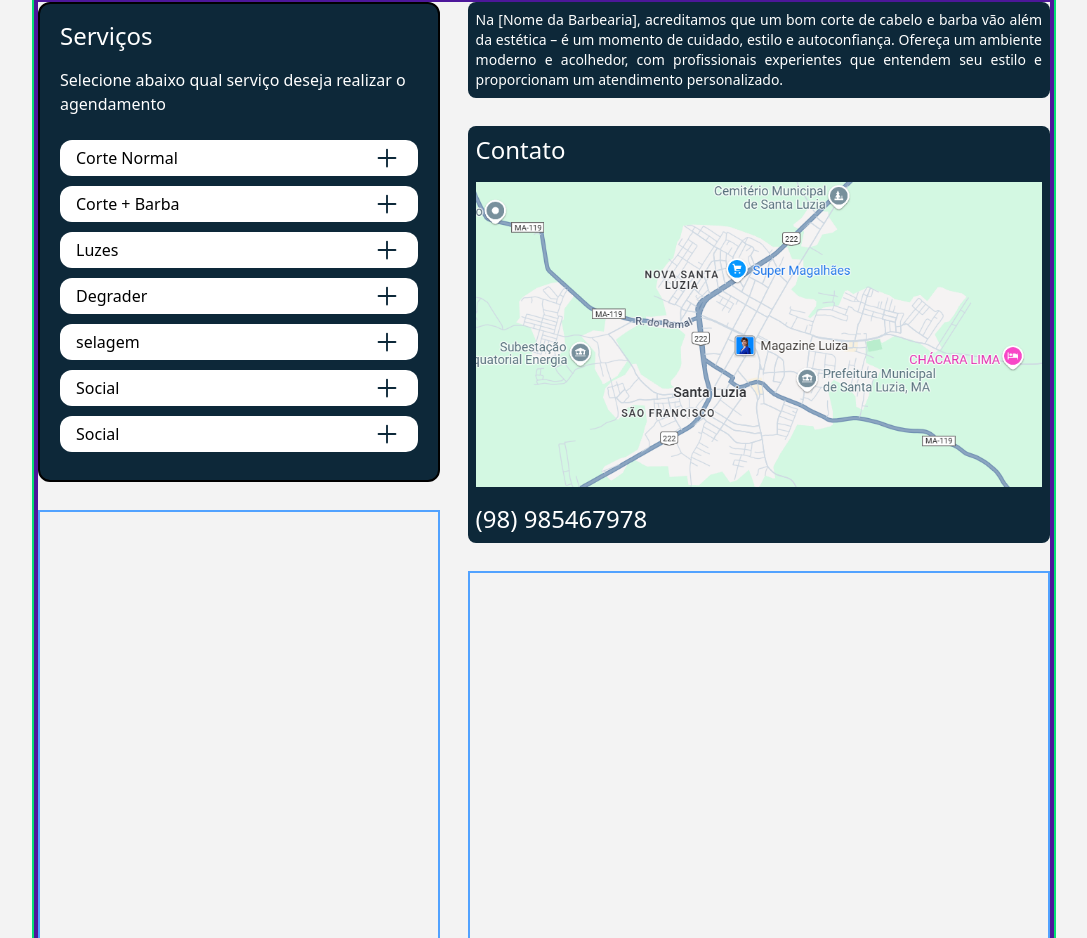
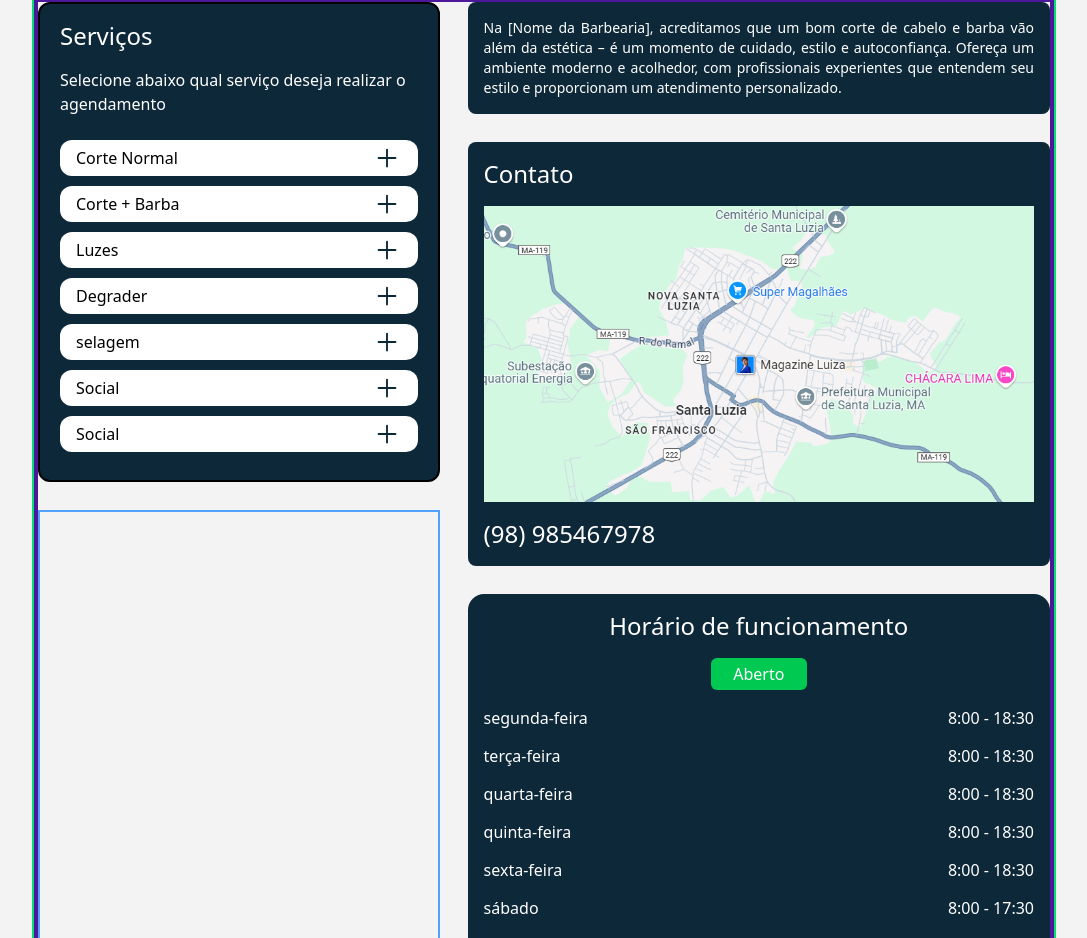
Before and after one commit to Alessandro-Vieira77/cutting-programmer, a React (Vite) app: page / in a window 1280 px wide. Shown: the part 390-1328 px from the top of the page, without its empty margins (96-1183 px from the left). Built offline with nearby package versions, Linux system fonts and the light colour scheme.

Commit message:
Container time completed

```diff
--- a/src/components/ButtonService.tsx
+++ b/src/components/buttonService/ButtonService.tsx
@@ -8,7 +8,7 @@ export function ButtonService({ court }: PropCourt) {
   return (
     <div className="flex items-center justify-between w-full h-9 px-4 bg-white rounded-xl font-medium">
       {court}
-      <IoAdd size={30} color="#0D2839" />
+      <IoAdd className="cursor-pointer" size={30} color="#0D2839" />
     </div>
   );
 }
--- a/src/pages/Home/Home.tsx
+++ b/src/pages/Home/Home.tsx
@@ -1,6 +1,5 @@
 import location from "/img/location.png";
-import { IoAdd } from "react-icons/io5";
-import { ButtonService } from "../../components/ButtonService";
+import { ButtonService } from "../../components/buttonService/ButtonService";
 
 export function Home() {
   return (
@@ -15,7 +14,7 @@ export function Home() {
       <div className="flex justify-center w-full">
         <main className="flex flex-col items-center w-full max-w-5xl border-2 border-green-400 mt-7">
           <div className="w-full max-w-2xl h-48 md:w-full md:max-w-4xl md:h-60 bg-[url(/img/banner.png)]  bg-cover bg-center flex flex-col justify-end   border-2 border-amber-300 ml-4 mr-4">
-            <p className="ml-7 mb-7 w-44 text-white">
+            <p className="ml-2.5 md:ml-7 mb-2 md:mb-7 w-44 text-white text-sm md:text-base">
               [Nome da Barbearia] Santa Luzia - MA
             </p>
           </div>
@@ -55,8 +54,8 @@ export function Home() {
             </div>
             {/* Description, contact and temps */}
             <div className="flex flex-col gap-7 w-full">
-              <div className="hidden md:flex text-xs justify-center items-center text-justify px-2 w-full h-24  bg-azul rounded-lg">
               {/* description */}
+              <div className="hidden md:flex text-xs justify-center items-center text-justify px-4 py-4 w-full   bg-azul rounded-lg">
                 <p className="lg:text-sm text-xs text-white">
                   Na [Nome da Barbearia], acreditamos que um bom corte de cabelo
                   e barba vão além da estética – é um momento de cuidado, estilo
@@ -65,16 +64,51 @@ export function Home() {
                   proporcionam um atendimento personalizado.
                 </p>
               </div>
-              <div className="w-full bg-azul px-2 py-2 rounded-lg text-base md:text-2xl">
+              {/* location */}
+              <div className="w-full bg-azul px-4 py-4 rounded-lg text-base md:text-2xl">
                 <h2 className="text-white font-medium  mb-4">Contato</h2>
+                <a
+                  className="w-full"
+                  href="https://maps.app.goo.gl/zTED8whM5cFkbYZk6"
+                  target="_blank"
+                >
                   <img
                     className="w-full bg-cover bg-center mb-4"
                     src={location}
                     alt="localização"
                   />
+                </a>
                 <p className="text-white font-medium">(98) 985467978</p>
               </div>
-              <div className="w-full h-35.75  border-2 border-blue-400"></div>
+              {/* Horário */}
+              <div className=" flex flex-col items-center gap-4 w-full  px-4 py-4 bg-azul text-white rounded-2xl">
+                <h2 className="text-base md:text-2xl">
+                  Horário de funcionamento
+                </h2>
+                <div className="w-20 md:w-24 bg-green-500 rounded-md px-1 py-1 text-center text-sm md:text-base">
+                  Aberto
+                </div>
+                <div className="flex w-full justify-between">
+                  <div className="flex flex-col gap-3.5 font-medium text-sm md:text-base">
+                    <p>segunda-feira</p>
+                    <p>terça-feira</p>
+                    <p>quarta-feira</p>
+                    <p>quinta-feira</p>
+                    <p>sexta-feira</p>
+                    <p>sábado</p>
+                    <p>domingo</p>
+                  </div>
+                  <div className="flex flex-col gap-3.5 font-medium text-sm md:text-base">
+                    <p>8:00 - 18:30</p>
+                    <p>8:00 - 18:30</p>
+                    <p>8:00 - 18:30</p>
+                    <p>8:00 - 18:30</p>
+                    <p>8:00 - 18:30</p>
+                    <p>8:00 - 17:30</p>
+                    <p>8:00 - 12:00</p>
+                  </div>
+                </div>
+              </div>
             </div>
           </section>
         </main>
```
Lines whose indentation alone changed are shown as unchanged.
